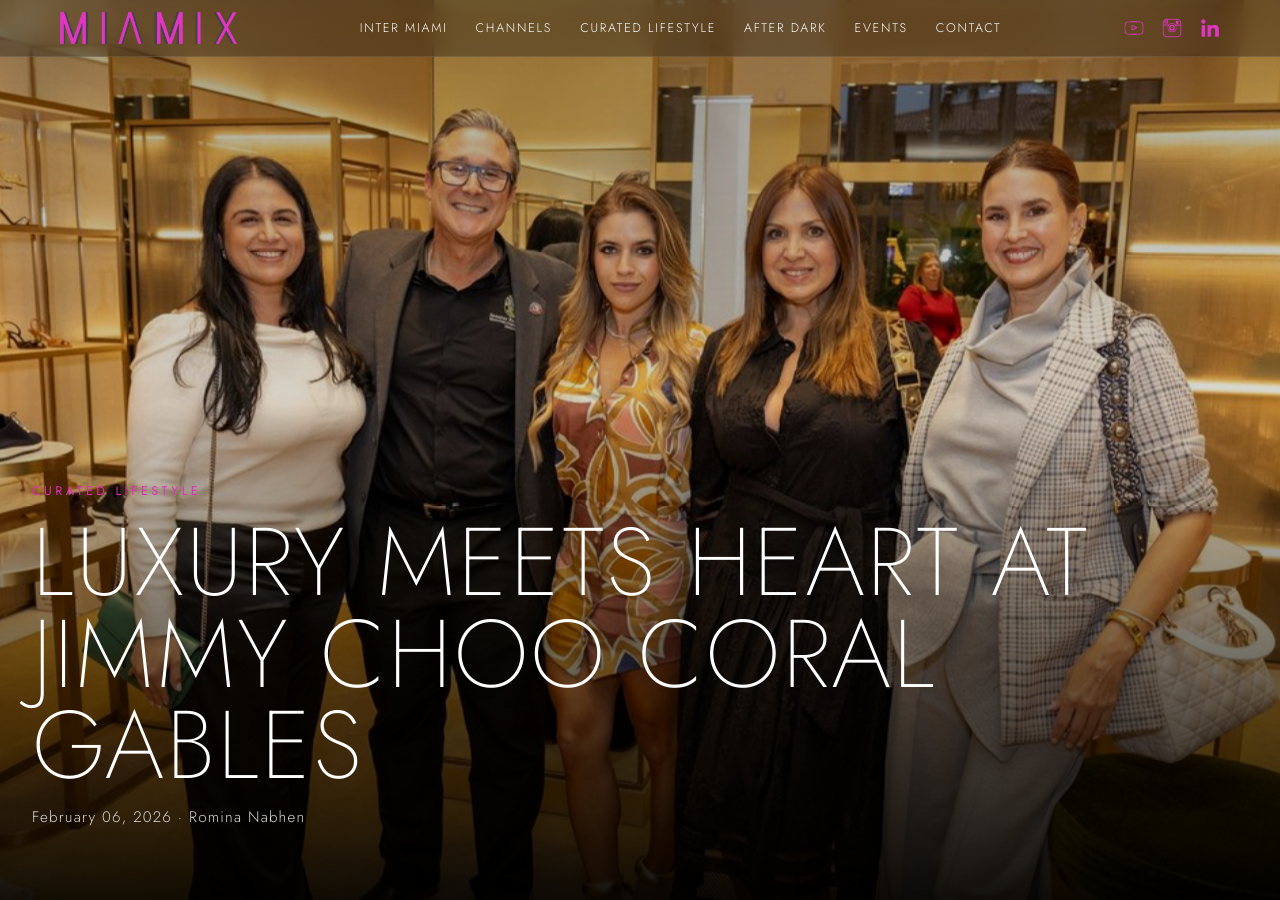
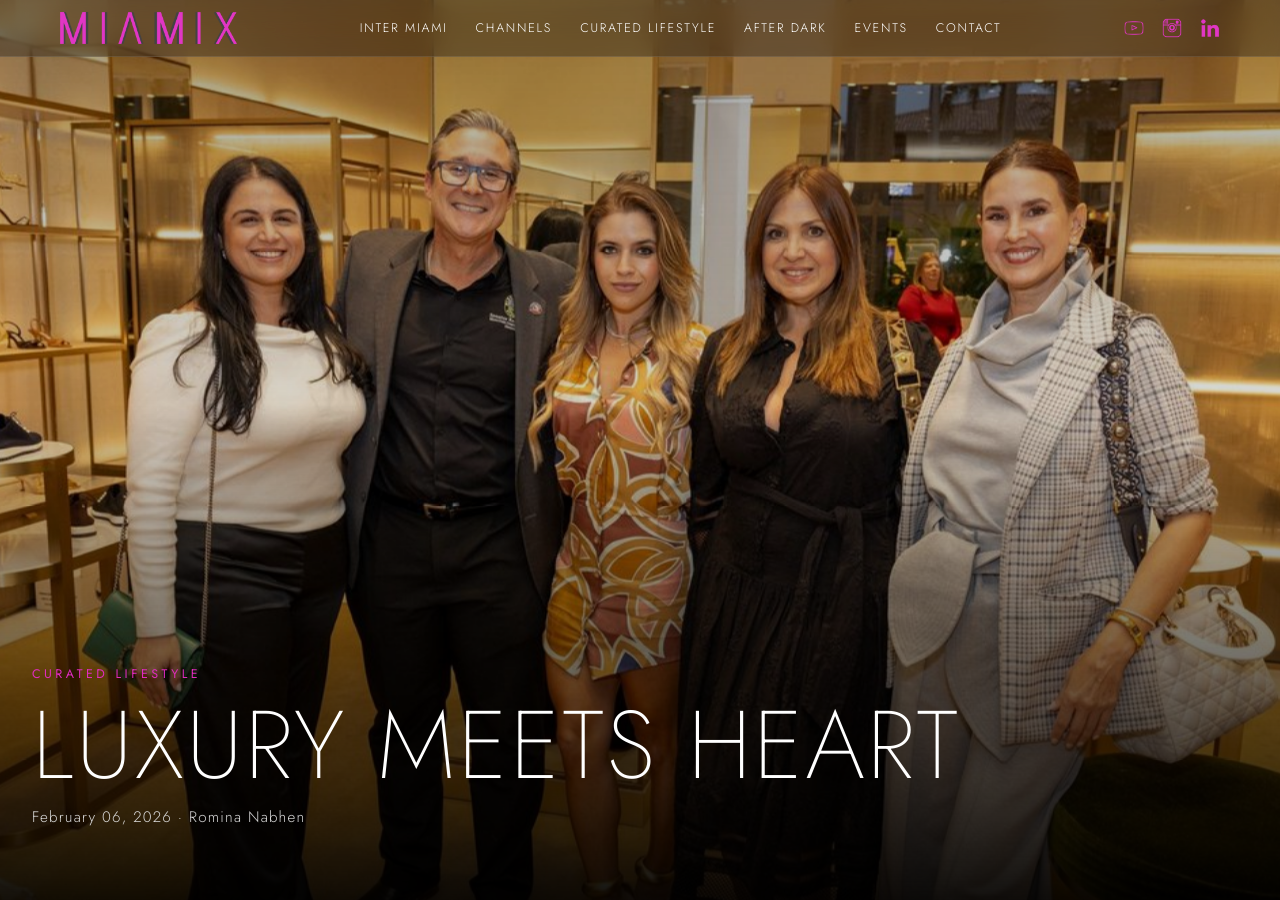
Before and after one commit to MIAMIX-io/MIAMIX.VIP-Site, a Jekyll site: the page built from _posts/CuratedLifestyle/2026-02-06-luxury-meets-heart.md, in a window 1280 px wide and 900 px high. Built offline with Jekyll 4.4.1, drawn with Linux system fonts in a browser that asks for light colours; some of the changed lines change nothing that is shown.

Commit message:
Revise title and description for luxury event post
Updated the page title and description for clarity and conciseness.

```diff
--- a/_posts/CuratedLifestyle/2026-02-06-luxury-meets-heart.md
+++ b/_posts/CuratedLifestyle/2026-02-06-luxury-meets-heart.md
@@ -1,7 +1,7 @@
 ---
 title: "Luxury Meets Heart at Jimmy Choo Coral Gables"
-page_title: "Luxury Meets Heart at Jimmy Choo Coral Gables"
-description: "Set at Merrick Park, the Jimmy Choo Coral Gables boutique provided the perfect backdrop for an afternoon defined by elegance and intention. A carefully curated guest list ensured an atmosphere that felt both exclusive and welcoming, where every detail—from the setting to the conversations—reflected a shared appreciation for craftsmanship, community, and conscious living."
+page_title: "Luxury Meets Heart"
+description: "The Jimmy Choo boutique at Merrick Park set the scene for an elegant, intimate afternoon celebrating craftsmanship, community, and conscious living."
 date: 2026-02-06
 cover_image: /images/curated/WHERE+LUXURY+MEETS+HEART+FOTOS_369A2820.jpg
 external_url: "https://www.miamix.io/romina-nabhen/luxury-meets-heart-at-jimmy-choo-coral-gables"
```
